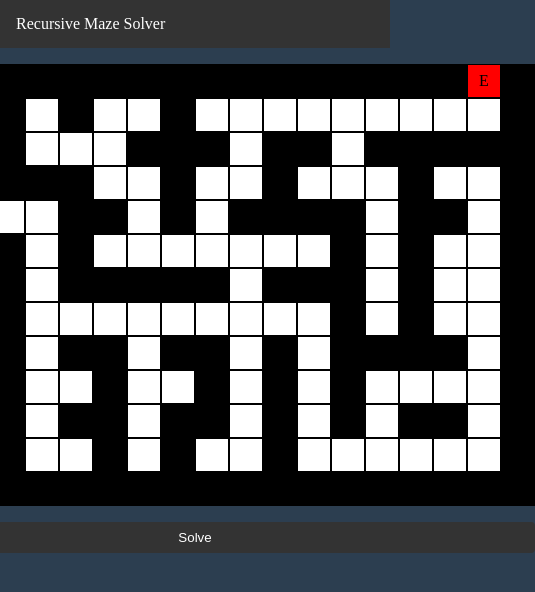
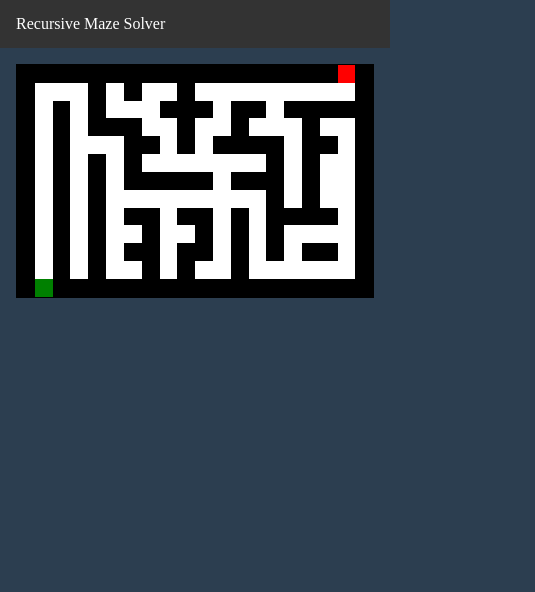
Before and after one commit to hwhang0917/recursive-maze, a Vue app: page /#/ in a window 390 px wide. Shown: the top 592 px of the page, 535 px wide, since content can reach past the window. Built offline with nearby package versions, Linux system fonts and the light colour scheme; the HTML template or start-up script is replaced by a standard one.

Commit message:
🎨 Change to responsive maze

```diff
--- a/src/views/HomeView.vue
+++ b/src/views/HomeView.vue
@@ -11,58 +11,41 @@ const maze = computed(() => {
 </script>
 
 <template>
-  <div class="wrapper">
-    <div class="maze">
+  <div class="maze-container">
     <div
-        class="maze-row"
-        v-for="row in maze"
-        :key="row.join('')"
+      class="row"
+      v-for="(row, rowIndex) in maze"
+      :key="rowIndex"
+      :style="{ gridTemplateColumns: `repeat(${row.length}, 1fr)` }"
     >
       <div
-          class="maze-cell"
-          v-for="cell in row"
-          :key="cell"
+        class="col"
+        v-for="(cell, cellIndex) in row"
+        :key="cellIndex"
+        :style="{ gridTemplateRows: `repeat(${row.length}, 1fr)` }"
         :class="{
+          space: cell === ' ',
           wall: cell === WALL,
           start: cell === START,
-            end: cell === END
+          end: cell === END,
         }"
-        >
-          {{ cell }}
+      />
     </div>
-      </div>
-    </div>
-    <button class="solve">Solve</button>
   </div>
 </template>
 
 <style lang="scss" scoped>
-.wrapper {
+.maze-container {
   display: grid;
-  gap: 1rem;
-  .solve {
-    padding: 0.5rem 1rem;
-    background-color: #333;
-    color: white;
-    border: none;
-    border-radius: 0.25rem;
-    cursor: pointer;
-    &:hover {
-      background-color: #555;
+  border: 1px solid black;
+  width: 100%;
+  .row {
+    display: grid;
+    .col {
+      aspect-ratio: 1 / 1;
     }
-  }
-  .maze {
-    user-select: none;
-    .maze-row {
-      display: flex;
-      .maze-cell {
-        width: 2rem;
-        height: 2rem;
-        border: 1px solid black;
+    .space {
       background-color: white;
-        display: flex;
-        justify-content: center;
-        align-items: center;
     }
     .wall {
       background-color: black;
@@ -75,5 +58,4 @@ const maze = computed(() => {
     }
   }
 }
-}
 </style>
```
Lines whose indentation alone changed are shown as unchanged.
